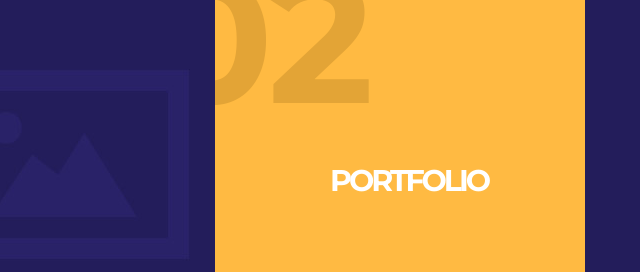
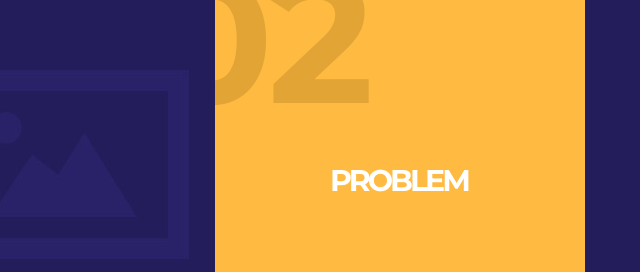
Before and after one commit to HaardTrivedi/ADM1100, a plain HTML site: page Boxus Website/index.html in a window 1280 px wide. Shown: the part 1940-2212 px from the top of the page, 640-1280 px from the left. Drawn offline with Linux system fonts and the light colour scheme.

Commit message:
Problem section

```diff
--- a/Boxus Website/index.html
+++ b/Boxus Website/index.html
@@ -107,14 +107,14 @@
         </div>
 
 
-        <!-- Portfolio -->
+        <!-- Problem -->
         <div id="portfolio" class="section">
             <div class="block content-1170 center-relative">
                 <div class="section-title-holder right">
                     <div class="section-num">
                         <span>02</span>
                     </div>
-                    <h2 class="entry-title">Portfolio</h2>
+                    <h2 class="entry-title">Problem</h2>
                 </div>
                 <div class="section-content-holder portfolio-holder left">
                     <div class="grid" id="portfolio-grid">
```
Also changed, not shown: 1 other file.
